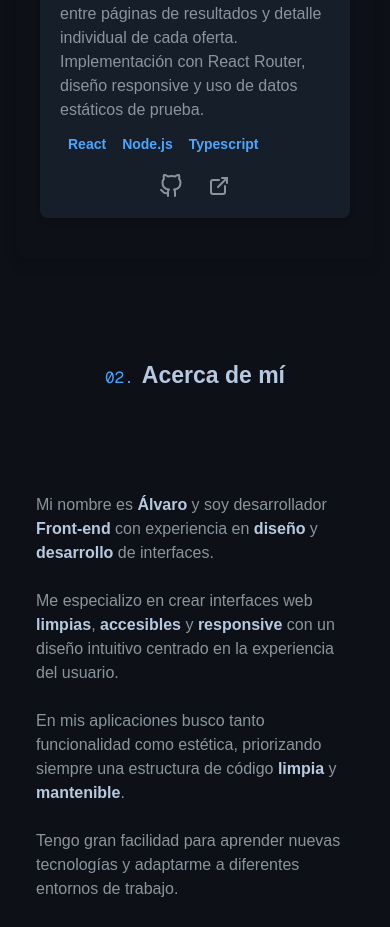
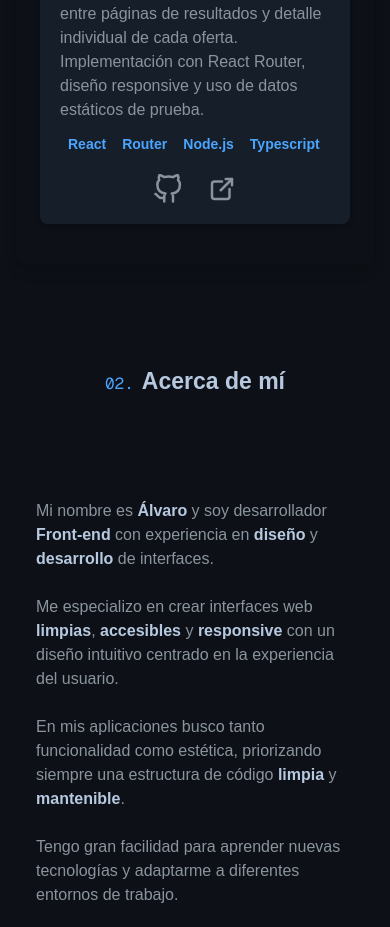
Before and after one commit to AllwarsGIT/portfolio-react, a Next.js app: page / in a window 390 px wide. Shown: the part 822-1749 px from the top of the page. Built offline with nearby package versions, Linux system fonts and the light colour scheme.

Commit message:
Minor fixes

```diff
--- a/src/components/ProjectCard.tsx
+++ b/src/components/ProjectCard.tsx
@@ -32,7 +32,7 @@ function ProjectCard({title="title", description="description",  last="", github
             <div className="text-graySecondary flex-1 flex items-center">
                 <div className="shadow-md bg-card p-5 rounded-lg rounded-bl-lg w-full ">
                     <p className="description">{description}</p>
-                    <div className="flex flex-wrap justify-start mt-2 md:hidden ">
+                    <div className="flex flex-wrap pl-0 justify-start mt-2 md:hidden ">
                         {techName.map((tech, index) => (
                         <TechBadge key={index} techName={tech} />
                     ))}
@@ -44,7 +44,7 @@ function ProjectCard({title="title", description="description",  last="", github
                         target="_blank"
                         rel="noopener noreferrer"
                         >
-                            <FiGithub size={24}/>
+                            <FiGithub size={30}/>
                         </a>
                         <a
                         className=" hover:text-bluePrimary transition-colors duration-300 ease-in-out"
@@ -52,7 +52,7 @@ function ProjectCard({title="title", description="description",  last="", github
                         target="_blank"
                         rel="noopener noreferrer"
                         >
-                            <TbExternalLink size={24}/>
+                            <TbExternalLink size={30}/>
                         </a>
                     </div>
                 </div>
--- a/src/components/Projects.tsx
+++ b/src/components/Projects.tsx
@@ -17,7 +17,7 @@ function Projects() {
             <ProjectCard
                 githubUrl="https://github.com/AllwarsGIT/job-searching-app-react"
                 demoUrl="https://job-searching-app-react.vercel.app/"
-                techName={["React", "Node.js", "Typescript"]}
+                techName={["React","Router", "Node.js", "Typescript"]}
                 last = "Proyecto reciente"
                 title="Aplicación de búsqueda de trabajo"
                 description="Aplicación web construida con React que permite visualizar ofertas de empleo mediante tarjetas organizadas. Incluye navegación entre páginas de resultados y detalle individual de cada oferta. Implementación con React Router, diseño responsive y uso de datos estáticos de prueba."/>
--- /dev/null
+++ b/src/hooks/useIntersectionObserver.tsx
@@ -0,0 +1 @@
+import { useEffect, useState, useRef } from 'react';
```
